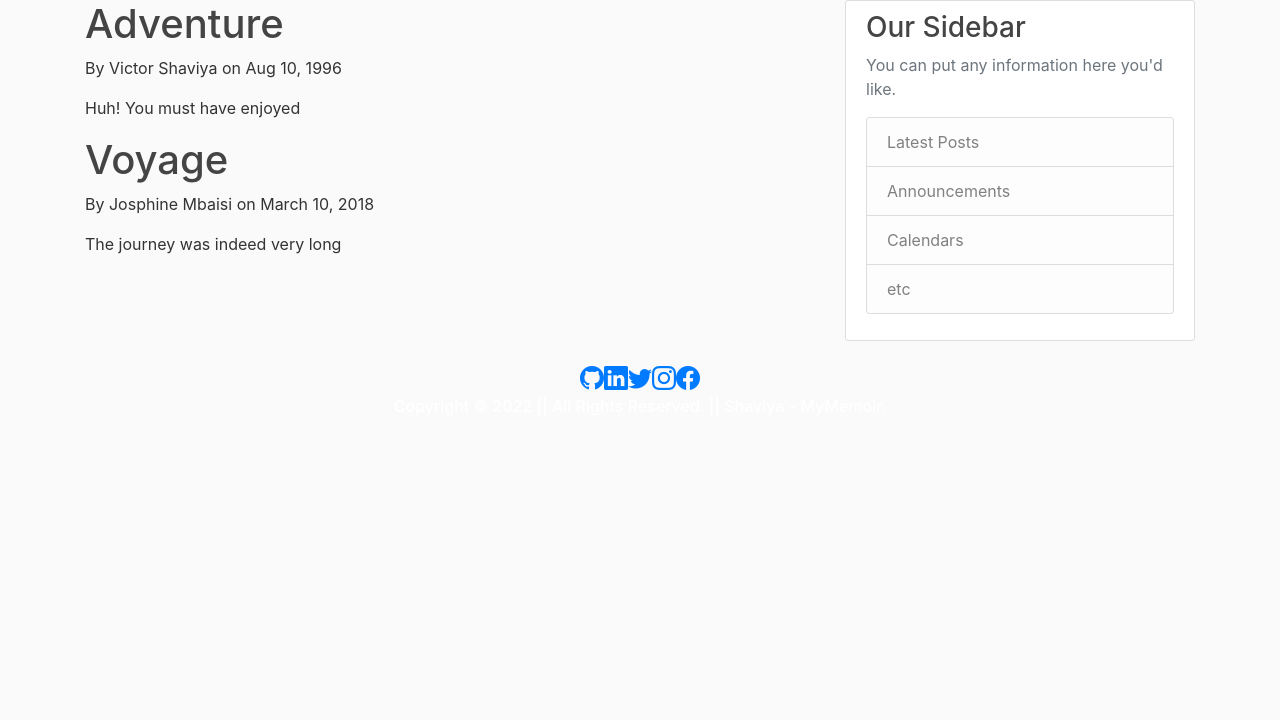
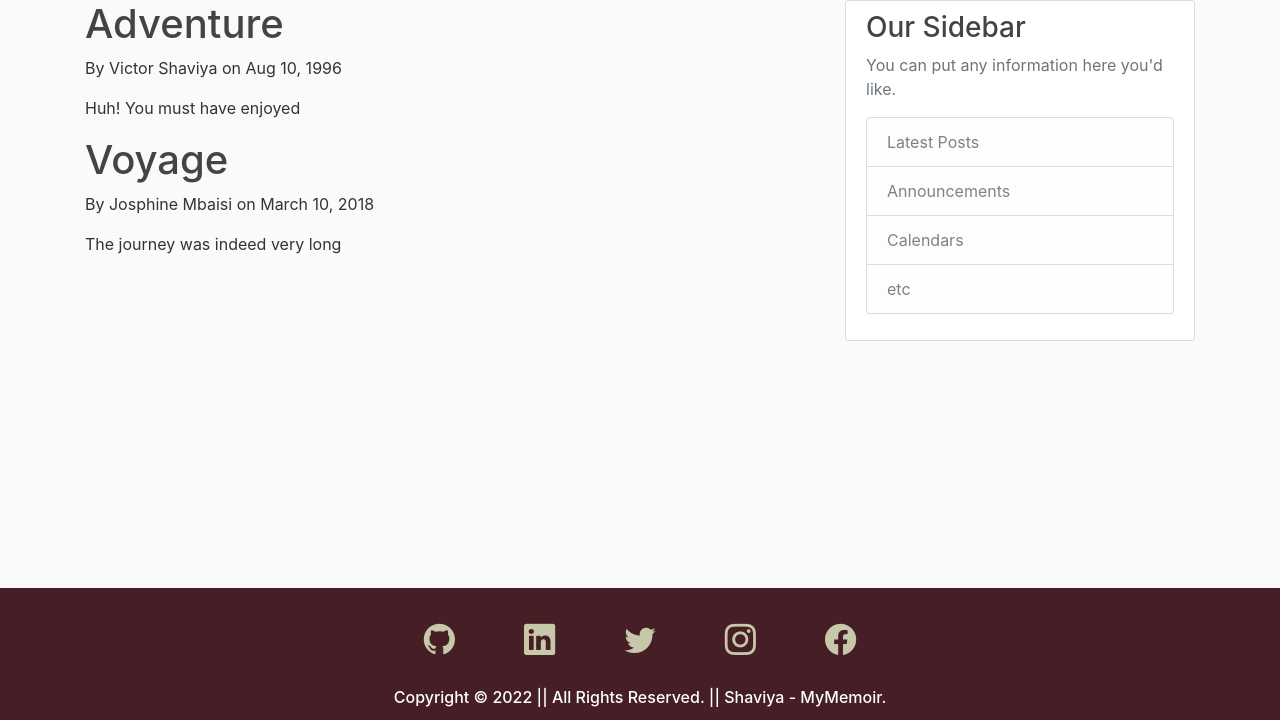
Before and after one commit to ShaviyaVictor/instagram_lite, a Django app: page / in a window 1280 px wide. Shown: the part 80-800 px from the top of the page. Run offline with Django 4.2, Linux system fonts and the light colour scheme; some libraries are stand-ins or nearby versions.

Commit message:
Add styles for the footer

```diff
--- a/blog/static/blog/main.css
+++ b/blog/static/blog/main.css
@@ -102,3 +102,57 @@ a.article-title:hover {
 .account-heading {
   font-size: 2.5rem;
 }
+
+
+
+
+
+
+
+
+/* Styling the footer section */
+
+footer {
+  position: fixed;
+  bottom: 0;
+  left: 0;
+  width: 100%;
+  background-color: #451F25;
+  padding: 0.3em;
+}
+
+.mt-2em {
+  margin: 1.5em 0em 1.5em 0em !important;
+}
+
+.icons {
+  display: inline !important;
+}
+
+.futa {
+  margin: 1em;
+  color: #C7C7A9 !important;
+  font-size: 1.3em;
+}
+
+a {
+  text-decoration: none;
+}
+
+.futa:hover {
+  color: #fff !important;
+}
+
+
+
+
+
+
+
+
+/* Small devices (portrait tablets and large phones, 600px and down) */
+@media only screen and (max-width: 600px) {
+
+
+
+}
```
